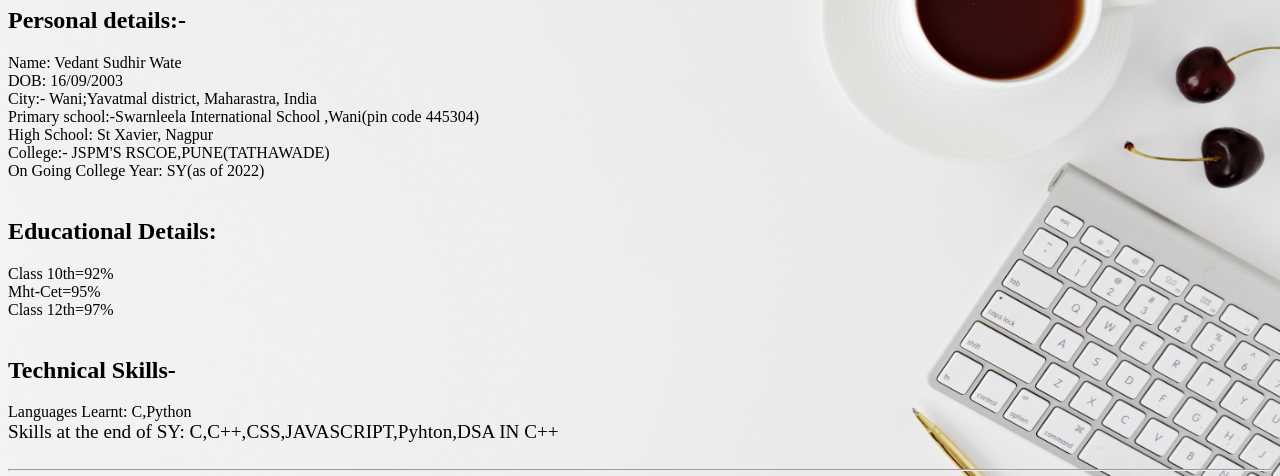
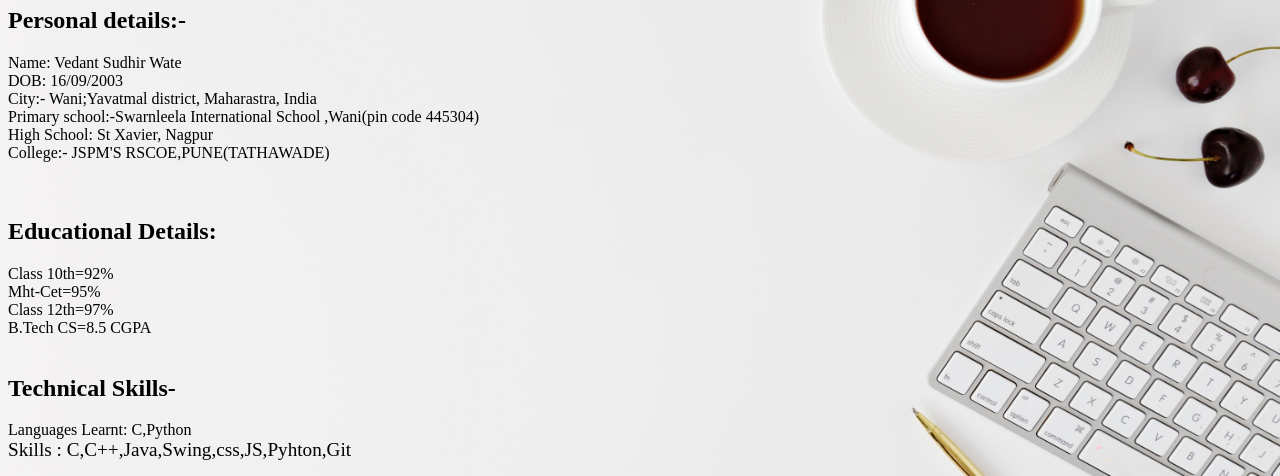
Before and after one commit to VedantCS/First-Basic-Html, a plain HTML site: page index.html in a window 1280 px wide. Shown: the part 73-549 px from the top of the page. Drawn offline with Linux system fonts and the light colour scheme.

Commit message:
Update index.html

```diff
--- a/index.html
+++ b/index.html
@@ -31,7 +31,7 @@
    Primary school:-Swarnleela International School ,Wani(pin code 445304) <br>
    High School: St Xavier, Nagpur <br>
    College:- JSPM'S RSCOE,PUNE(TATHAWADE) <br>
-   On Going College Year: SY(as of 2022) <br> <br>
+    <br> <br>
 
 </section>
 
@@ -42,14 +42,15 @@
 
     Class 10th=92% <br>
     Mht-Cet=95% <br>
-    Class 12th=97% <br><br>
+    Class 12th=97% <br>
+    B.Tech CS=8.5 CGPA<br><br>
 </section>
 
 <section>
     <!-- this section is for skillset display -->
    <B><h2>Technical Skills-</h2></B>
     Languages Learnt: C,Python  <br>
-   <big> Skills at the end of SY: C,C++,CSS,JAVASCRIPT,Pyhton,DSA IN C++</big> <br> <br>
+   <big> Skills : C,C++,Java,Swing,css,JS,Pyhton,Git</big> <br> <br>
 </section>
 </div> <hr>
 
```
